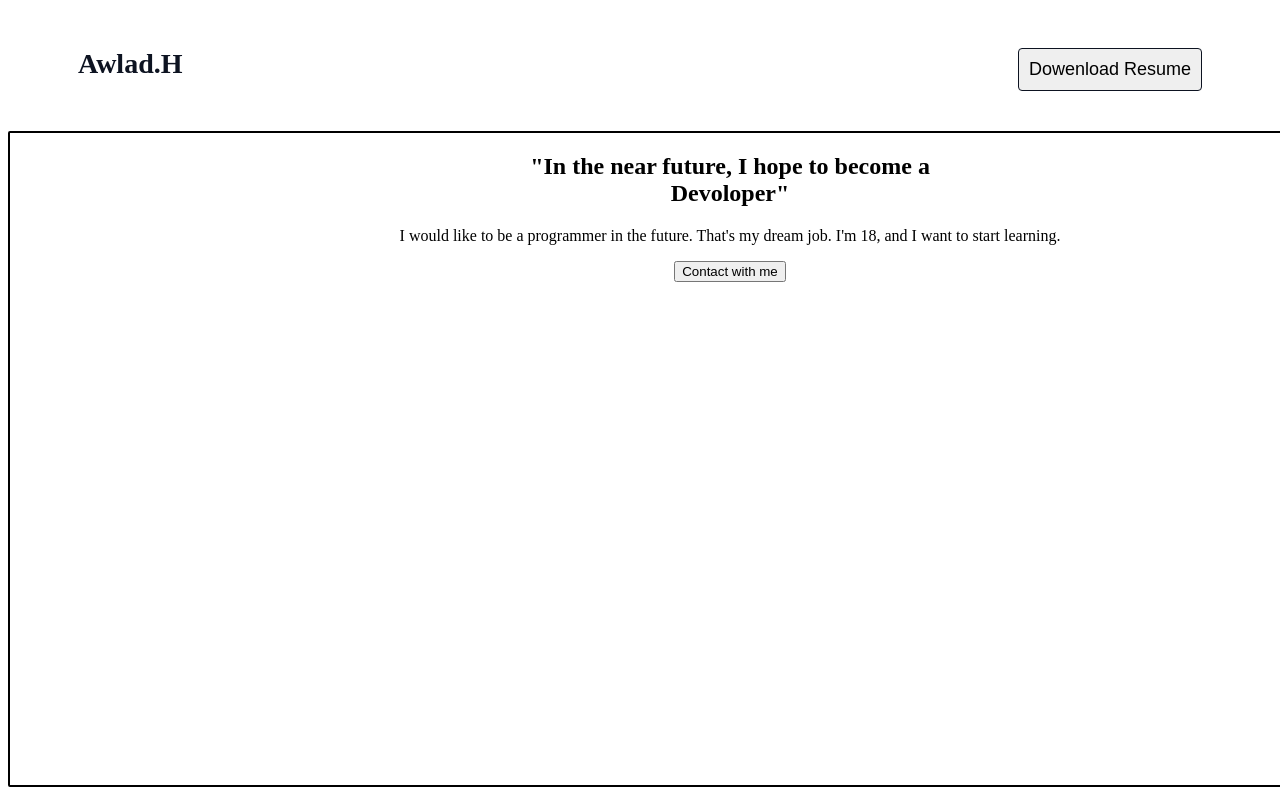
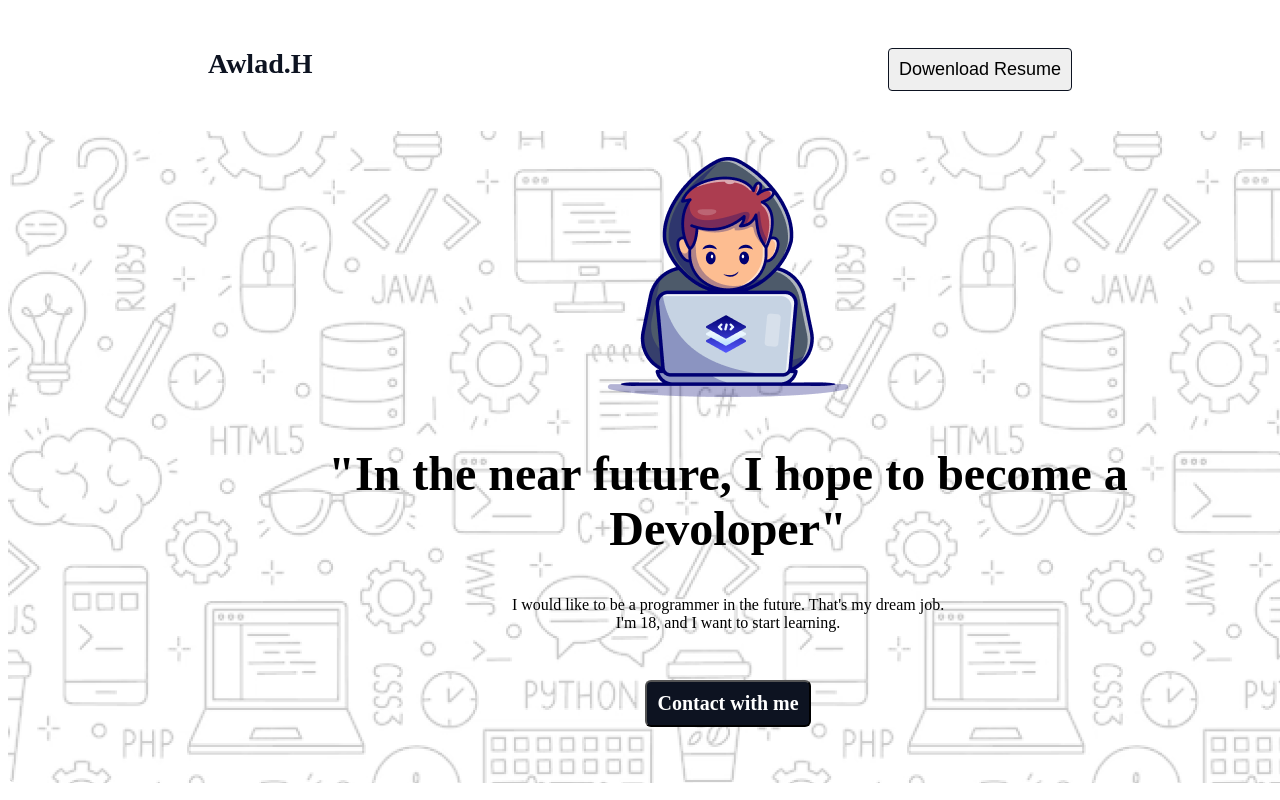
Before and after one commit to github-2005/my-first-assignment, a plain HTML site: page index.html in a window 1280 px wide. Shown: the top 800 px of the page. Drawn offline with Linux system fonts and the light colour scheme.

Commit message:
first assignment

```diff
--- a/index.html
+++ b/index.html
@@ -22,10 +22,17 @@
 
         </nav>
         <section class="section-1">
-               <h1>"In the near future, I hope to become a <br>Devoloper"</h1>
-               <p>I would like to be a programmer in the future. That's my dream job. I'm 18, and I want to start learning.</p>
-               <button>Contact with me</button>
+            <div class="image">
+                <img src="./assets/Group.png" alt="">
+            </div>
+            <div class="font">
+                <h1>"In the near future, I hope to become a <br>Devoloper"</h1>
+                <p>I would like to be a programmer in the future. That's my dream job. <br> I'm 18, and I want to start learning.</p>
+                <button>Contact with me</button>
+            </div>
+
         </section>
+
 
 
      </header>
--- a/style/style.css
+++ b/style/style.css
@@ -5,7 +5,7 @@ nav li{
     justify-content: space-between;
     /* padding: 30px; */
     display: flex;
-    padding: 40px 70px;
+    padding: 40px 200px;
 
 
 
@@ -26,13 +26,47 @@ nav li button{
     font-size: 18px;
     padding: 10px;
 }
+/* section-1 */
 .section-1{
     text-align: center;
+
 }
 section{
     width: 1440px;
     height: 652px;
-    border: 2px solid;
-    border-radius: 2px;
-    position: ;
+    /* border: 2px solid; */
+    border-radius: 8px;
+    margin: 0 auto;
+    background-image: url(../assets/Hero-bg.png);
+    margin: 0px auto;
+    background-size: cover;
+    background-repeat: no-repeat;
+    background-position: center;
+
 }
+.image{
+    text-align: center;
+    padding: 26px 599px 5px 599px;
+}
+.font h1{
+    padding: 0px 0 0 0;
+     font-family: Azeret Mono ;
+    font-weight: 800;
+    font-size: 48px;
+    Row height: 68px
+}
+.font p{
+    font-size: 16px;
+    font-weight: 400;
+    font-family: Azeret Mono;
+}
+.font button{
+    font-size: 20px;
+    font-weight: 600;
+    font-family: Azeret Mono ;
+    padding: 10px;
+    background-color: rgb(13, 19, 33);
+    color: rgb(255, 255, 255);
+    border-radius: 6px;
+    margin: 32px 322px;
+}
```
